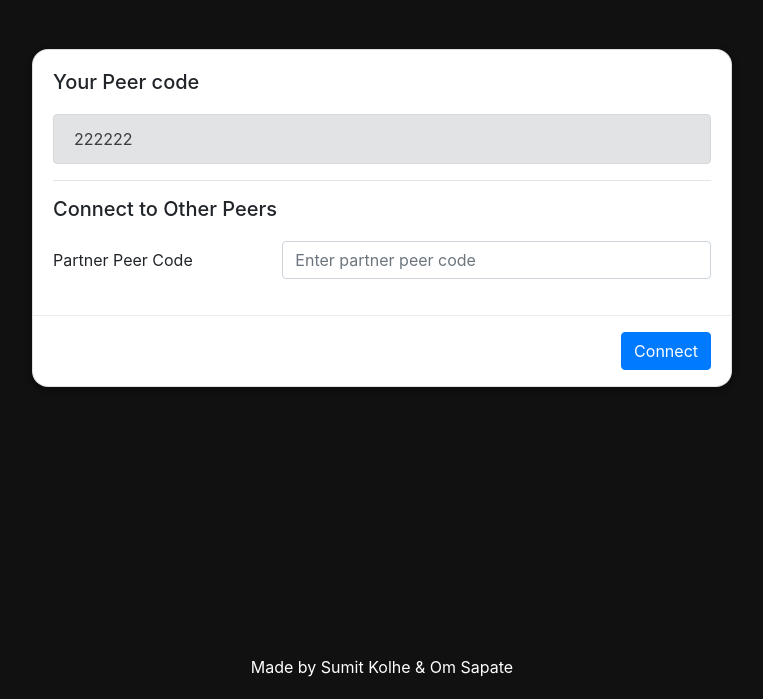
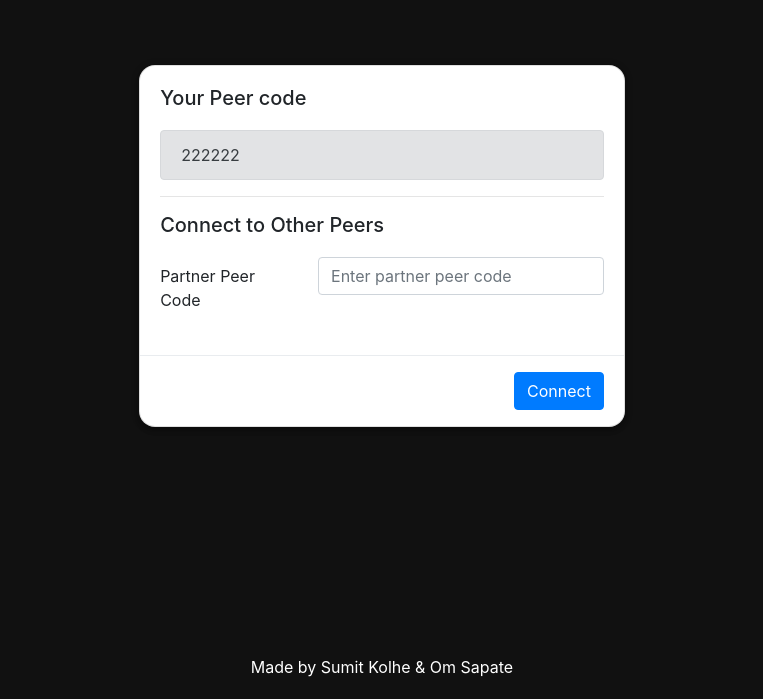
Before and after one commit to sumitkolhe/dropr, a website: page client/index.html in a window 1280 px wide. Shown: the part 101-800 px from the top of the page, without its empty margins (258-1021 px from the left). Drawn offline with nearby package versions, Linux system fonts and the light colour scheme; no server answers.

Commit message:
ui change

```diff
--- a/client/index.html
+++ b/client/index.html
@@ -108,13 +108,12 @@
       box-shadow: 0px 4px 5px 0px rgba(0, 0, 0, 0.14),
         0px 1px 10px 0px rgba(0, 0, 0, 0.12),
         0px 2px 4px -1px rgba(0, 0, 0, 0.2);
-      width: 700px;
+      width: auto;
+      margin: 16px;
       border-radius: 16px;
     }
-    .card-body {
 
 
-    }
   </style>
 </head>
 <body>
```
